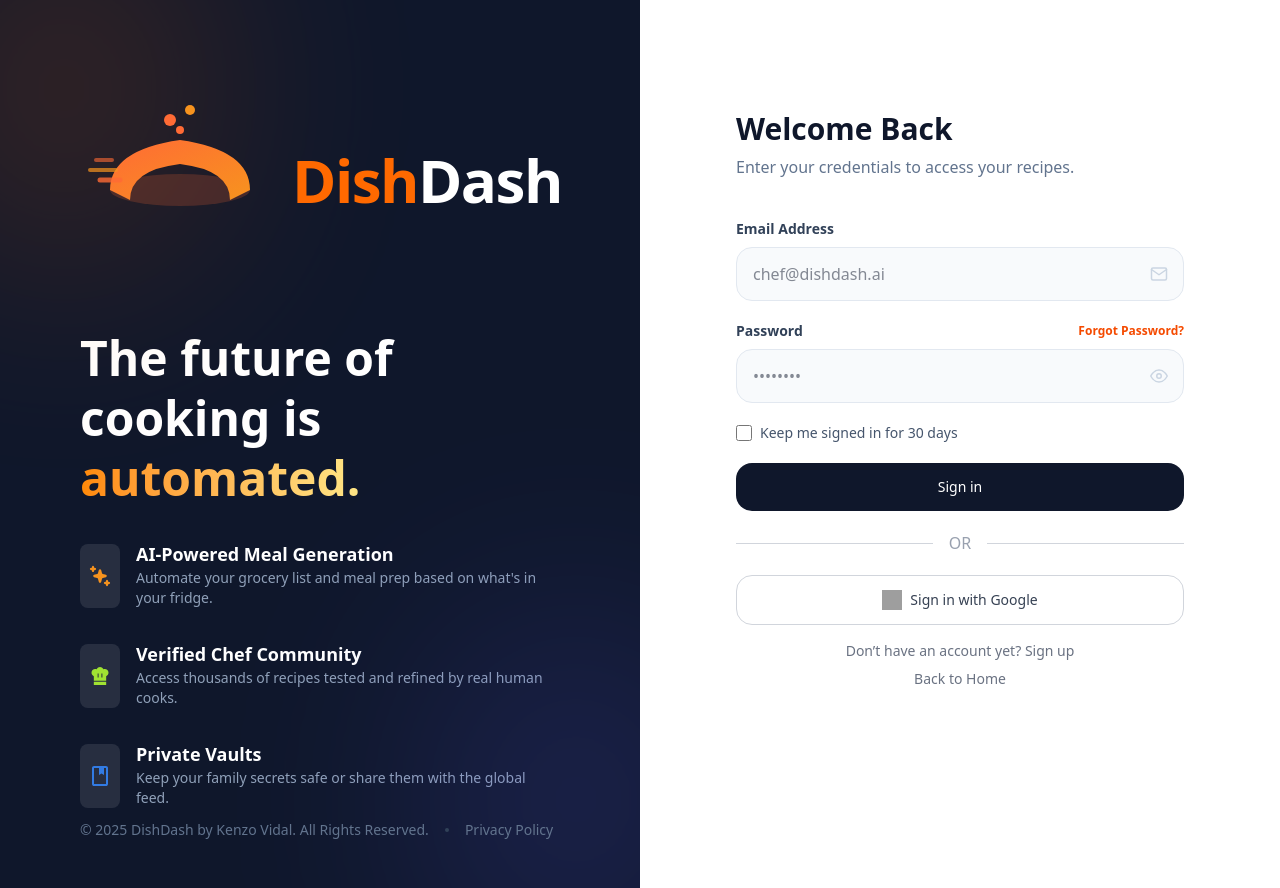
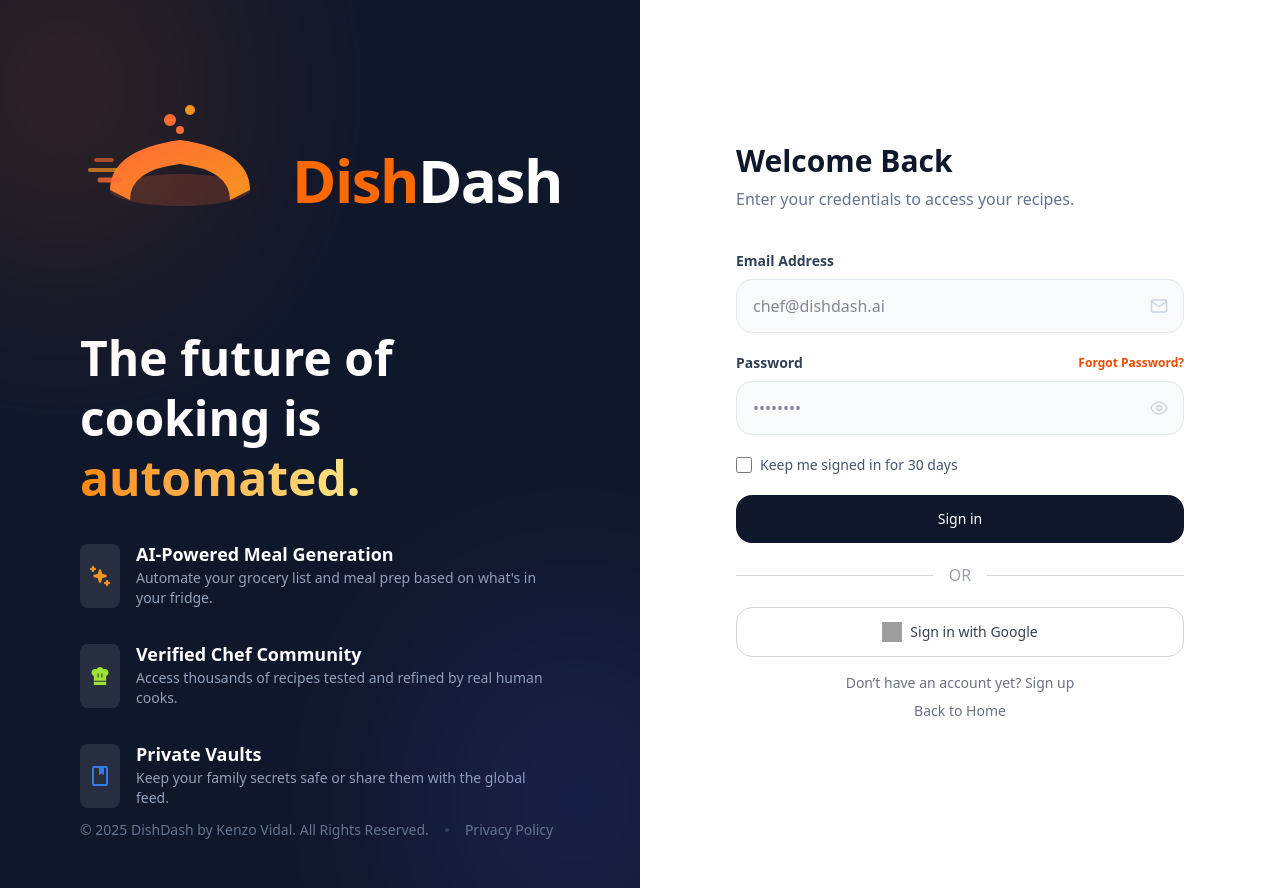
Before and after one commit to kzc0des/dishdash, an Angular app in the folder client/: page /auth/login in a window 1280 px wide. Built offline with nearby package versions, Linux system fonts and the light colour scheme; grey boxes are pictures that could not be loaded.

Commit message:
added padding

```diff
--- a/client/src/app/features/auth/auth.html
+++ b/client/src/app/features/auth/auth.html
@@ -75,7 +75,7 @@
 
 
     </div>
-    <div class="flex-1 min-h-screen">
+    <div class="flex-1 min-h-screen p-8">
         <!-- sign in or log in -->
         <router-outlet></router-outlet>
     </div>
```
